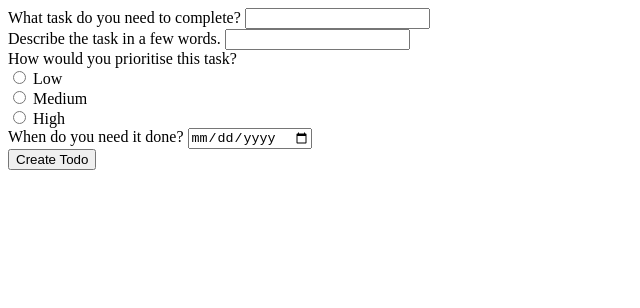
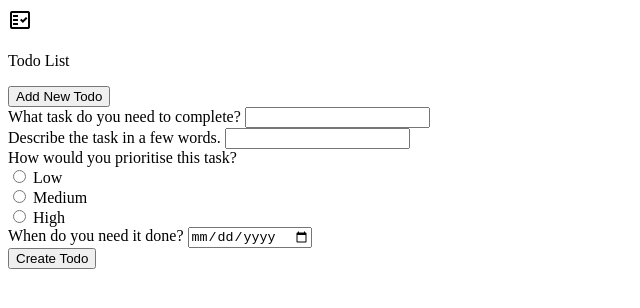
Before and after one commit to dimzles/todo-list, a plain HTML site: page index.html in a window 1280 px wide. Shown: the whole page, without its empty margins (0-640 px from the left). Drawn offline with Linux system fonts and the light colour scheme; a script that the page names is missing.

```diff
--- a/index.html
+++ b/index.html
@@ -4,12 +4,21 @@
     <meta charset="UTF-8">
     <meta http-equiv="X-UA-Compatible" content="IE=edge">
     <meta name="viewport" content="width=device-width, initial-scale=1.0">
+    <link href="https://fonts.googleapis.com/icon?family=Material+Icons+Outlined" rel="stylesheet">
     <title>Todo List</title>
 </head>
 <body>
     <div id="container">
+      <div class="header">
+        <div class="header-container">
+          <span class="material-icons-outlined md-48">fact_check</span>
+          <p class="header-text">Todo List</p>
+        </div>
+        <button id="addToDo">Add New Todo</button>
+      </div>
+      <div class="main-content">
+        <div id="sidebar"></div>
           <div id="todo-container">
-
           </div>
           <div class="form-container">
               <form action="">
@@ -44,6 +53,7 @@
               <button type="submit" id="create-btn">Create Todo</button>
           </div>
         </div>
+    </div>
     <script src="main.js"></script>
 </body>
 </html>
```
Lines whose indentation alone changed are shown as unchanged.
